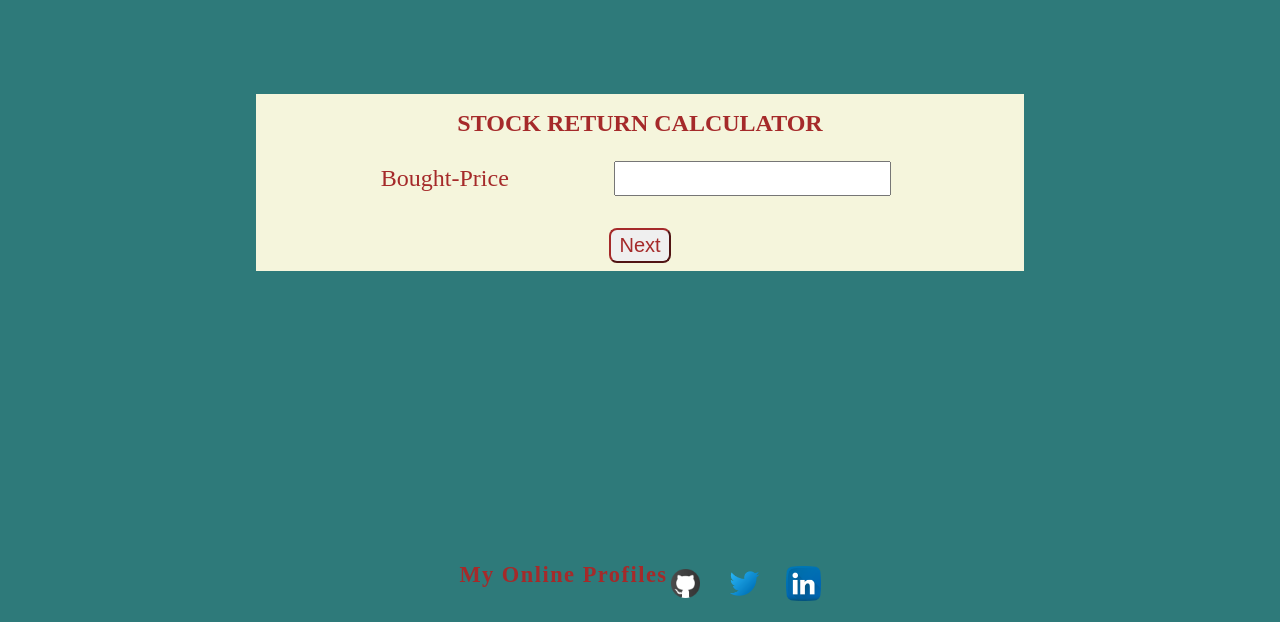
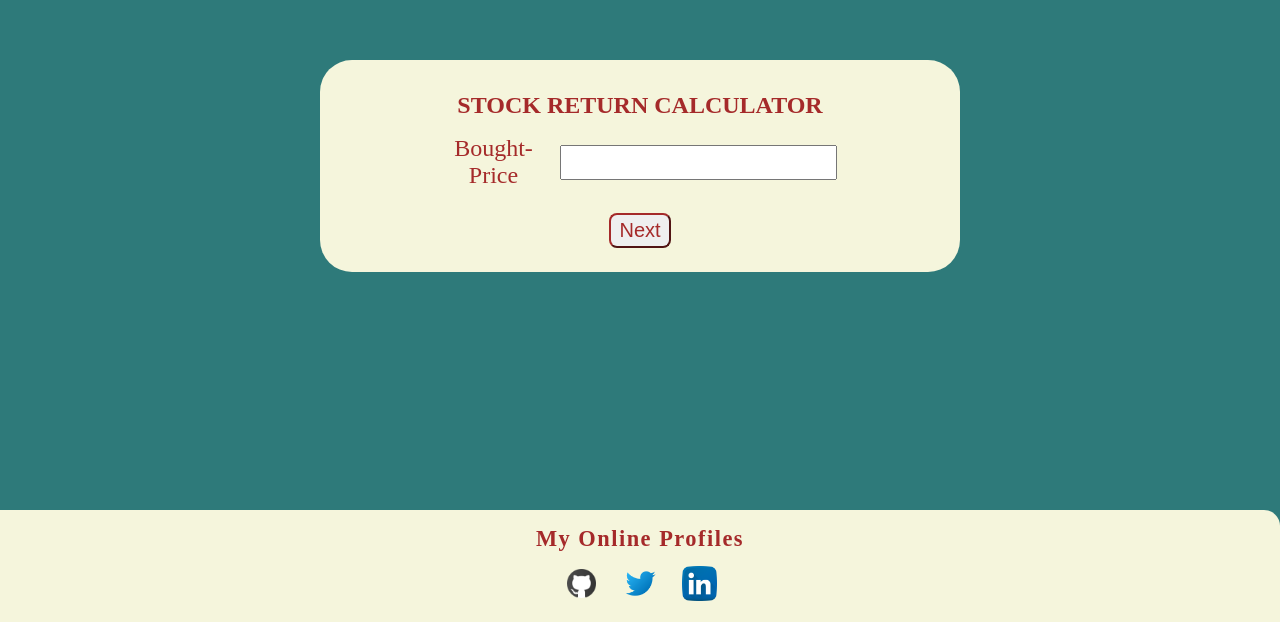
Before and after one commit to dushyant2901/stock, a plain HTML site: page index.html in a window 1280 px wide. Shown: the part 178-800 px from the top of the page. Drawn offline with Linux system fonts and the light colour scheme.

Commit message:
style ui

```diff
--- a/styles.css
+++ b/styles.css
@@ -16,7 +16,7 @@ body {
   align-items: center;
 }
 .container {
-  width: 60%;
+  width: 50%;
   height: 90%;
 
   display: flex;
@@ -26,9 +26,9 @@ body {
 }
 .wrapper {
   width: 100%;
-
+  border-radius: 2rem;
   background-color: beige;
-
+  padding: 1rem;
   display: flex;
   flex-direction: column;
   justify-content: center;
@@ -91,23 +91,6 @@ input {
   margin: 1rem;
   font-size: 1.3rem;
 }
-footer {
-  width: 100vw;
-  height: 10vh;
-  background-color: beige;
-  display: flex;
-  align-items: center;
-  justify-content: center;
-}
-footer ul {
-  display: flex;
-  gap: 5rem;
-  list-style: none;
-}
-footer ul a {
-  text-decoration: none;
-  font-size: 1.5rem;
-}
 
 .social-icon {
   height: 35px;
@@ -119,8 +102,9 @@ footer ul a {
 }
 
 .footer {
-  background-color: var(--primary-color);
-  padding: 1.5rem 1rem;
+  width: 100vw;
+  background-color: beige;
+  padding: 1rem 1rem;
   text-align: center;
   color: var(--primary-green);
   border-top-right-radius: 1rem;
```
